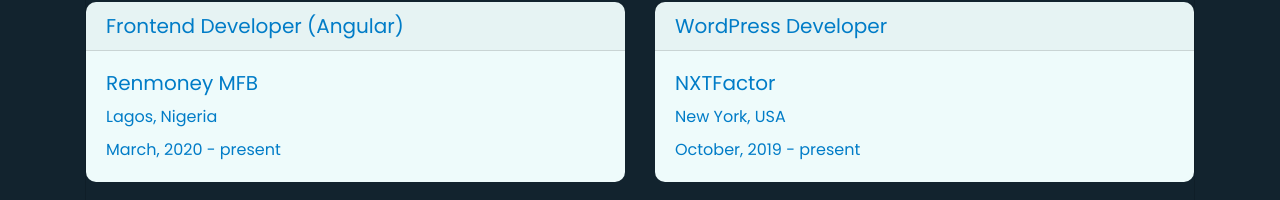
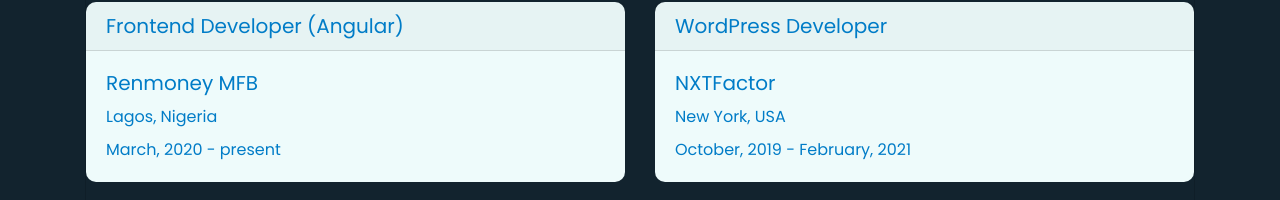
Before and after one commit to lawaldare/new-protfolio, an Angular app: page /about in a window 1280 px wide. Shown: the part 691-891 px from the top of the page. Built offline with nearby package versions, Linux system fonts and the light colour scheme; what t-writer.js would draw is missing.

Commit message:
updated resume added

```diff
--- a/src/app/components/about/about.component.html
+++ b/src/app/components/about/about.component.html
@@ -176,7 +176,7 @@
           <div class="card-body">
             <h5 class="card-title">NXTFactor</h5>
             <h6 class="card-title">New York, USA</h6>
-            <p class="card-text muted">October, 2019 - present</p>
+            <p class="card-text muted">October, 2019 - February, 2021</p>
           </div>
         </div>
       </div>
```
